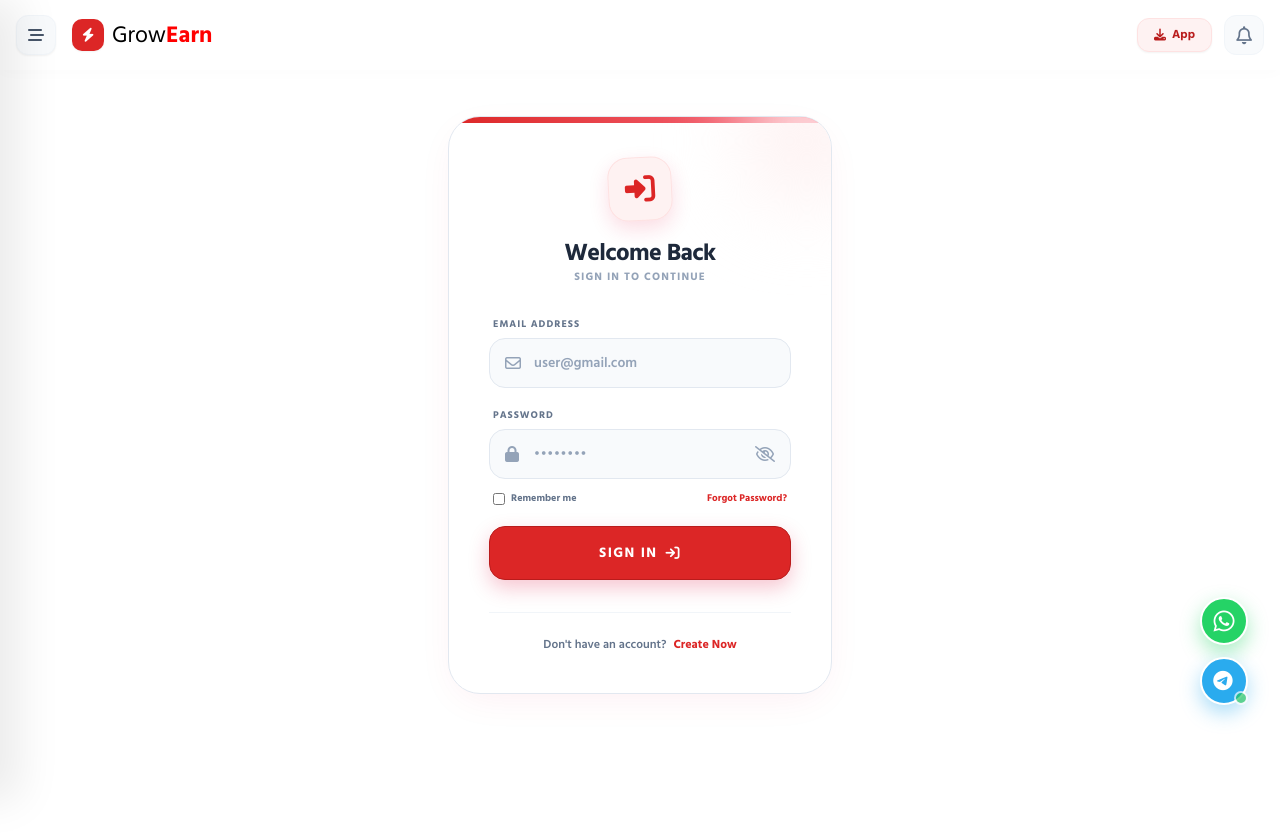
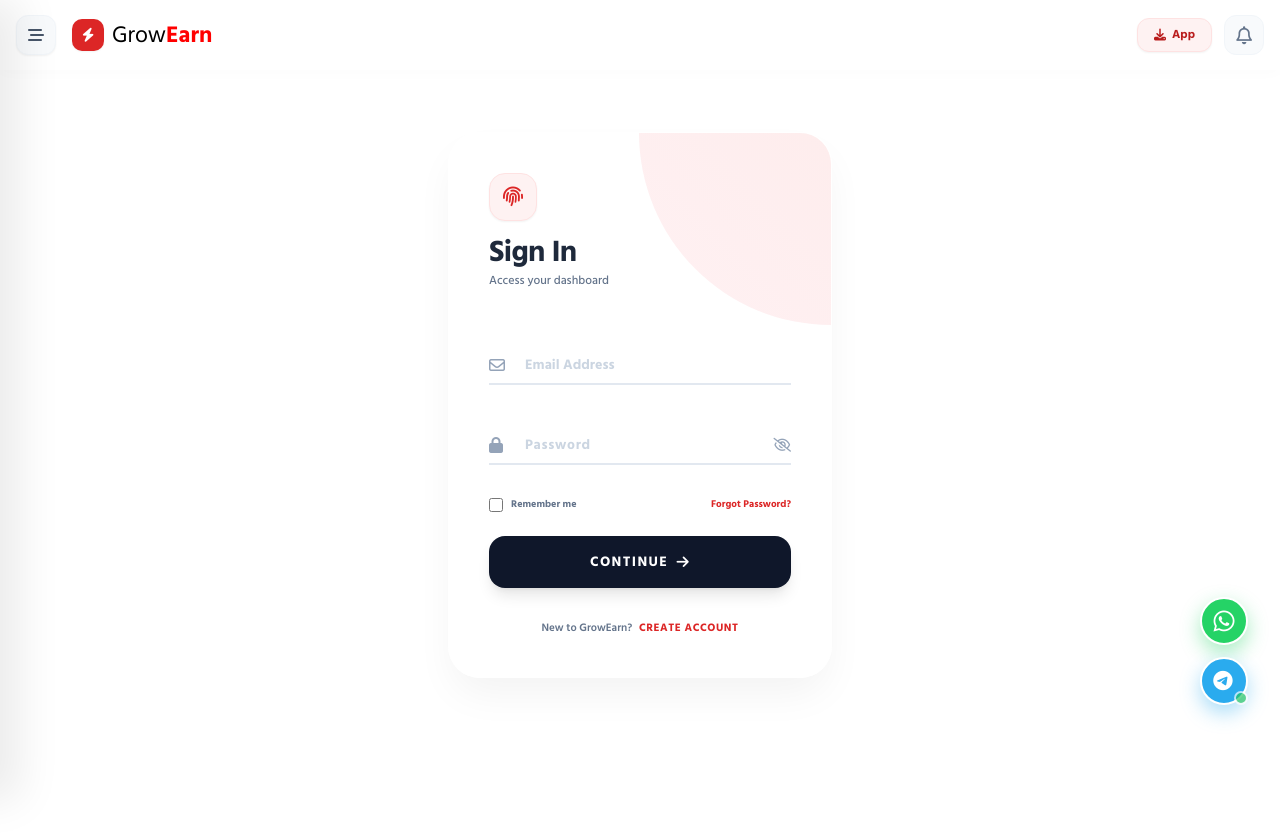
Before and after one commit to siamntosorif/Grow, a Flask app: page /login in a window 1280 px wide. Run offline with Flask 3, Linux system fonts and the light colour scheme; data that the repository does not hold is empty; some libraries are stand-ins or nearby versions.

Commit message:
Update login.html

```diff
--- a/templates/login.html
+++ b/templates/login.html
@@ -1,148 +1,115 @@
 {% extends "layout.html" %}
-
 {% block content %}
 
 <style>
-    /* Smooth Slide-up Entry */
-    .fade-up { animation: fadeUp 0.6s cubic-bezier(0.16, 1, 0.3, 1) forwards; opacity: 0; transform: translateY(20px); }
-    @keyframes fadeUp { to { opacity: 1; transform: translateY(0); } }
+    /* Smooth Split Entry Animation */
+    .slide-in-up { animation: slideInUp 0.6s cubic-bezier(0.16, 1, 0.3, 1) forwards; opacity: 0; transform: translateY(30px); }
+    @keyframes slideInUp { to { opacity: 1; transform: translateY(0); } }
 
-    /* Modern Premium Card */
-    .premium-auth-card {
-        background: #ffffff;
-        border: 1px solid #E2E8F0;
-        border-radius: 32px;
-        box-shadow: 0 10px 40px -10px rgba(225, 29, 72, 0.08);
-        position: relative;
-        overflow: hidden;
+    /* New Uniq Input Style */
+    .uniq-input {
+        background: transparent;
+        border: none; border-bottom: 2px solid #E2E8F0;
+        border-radius: 0; padding-left: 36px; padding-bottom: 8px;
+        transition: all 0.3s ease;
     }
+    .uniq-input:focus { border-bottom-color: #E11D48; outline: none; box-shadow: 0 10px 10px -10px rgba(225, 29, 72, 0.1); }
+    .input-icon { position: absolute; left: 0; bottom: 12px; color: #94A3B8; transition: all 0.3s ease; }
+    .uniq-input:focus ~ .input-icon { color: #E11D48; transform: scale(1.1); }
 
-    /* Clean Input Fields */
-    .auth-input {
-        background: #F8FAFC;
-        border: 1.5px solid #E2E8F0;
-        transition: all 0.3s cubic-bezier(0.4, 0, 0.2, 1);
-    }
-    .auth-input:focus {
-        background: #FFFFFF;
-        border-color: #E11D48; /* Crimson Red */
-        box-shadow: 0 0 0 4px rgba(225, 29, 72, 0.1);
-        outline: none;
+    /* Floating Auth Card */
+    .auth-glass {
+        background: rgba(255, 255, 255, 0.95); backdrop-filter: blur(20px);
+        border-radius: 32px; box-shadow: 0 20px 40px -5px rgba(0, 0, 0, 0.05);
+        border: 1px solid rgba(255, 255, 255, 0.8);
     }
 </style>
 
-<div class="flex items-center justify-center min-h-[80vh] py-6 fade-up px-2">
+<div class="flex flex-col items-center justify-center min-h-[80vh] py-6 px-4">
 
-    <div class="premium-auth-card w-full max-w-sm p-8 sm:p-10">
+    <div class="w-full max-w-sm auth-glass p-8 sm:p-10 slide-in-up relative overflow-hidden">
 
-        <!-- Subtle Top Border Accent -->
-        <div class="absolute top-0 left-0 w-full h-1.5 bg-gradient-to-r from-red-600 to-rose-400"></div>
+        <!-- Abstract Top Shape -->
+        <div class="absolute top-0 right-0 w-48 h-48 bg-gradient-to-bl from-red-500 to-rose-400 opacity-10 rounded-bl-full pointer-events-none"></div>
 
-        <!-- Abstract Background Shape -->
-        <div class="absolute -right-10 -top-10 w-32 h-32 bg-red-50 rounded-full blur-2xl pointer-events-none"></div>
-
-        <!-- 1. Header -->
-        <div class="text-center mb-8 relative z-10">
-            <div class="h-16 w-16 bg-red-50 text-red-600 rounded-[20px] flex items-center justify-center text-3xl mx-auto mb-5 shadow-[0_8px_20px_rgba(225,29,72,0.15)] transform -rotate-3 border border-red-100">
-                <i class="fa-solid fa-right-to-bracket"></i>
+        <!-- 1. Header (Minimalist) -->
+        <div class="mb-10 relative z-10">
+            <div class="h-12 w-12 bg-red-50 text-red-600 rounded-2xl flex items-center justify-center text-xl mb-4 shadow-sm border border-red-100">
+                <i class="fa-solid fa-fingerprint"></i>
             </div>
-            <h2 class="text-2xl font-black text-slate-800 tracking-tight leading-none mb-1">Welcome Back</h2>
-            <p class="text-[11px] font-bold text-slate-400 uppercase tracking-widest">Sign in to continue</p>
+            <h2 class="text-3xl font-black text-slate-800 tracking-tight leading-none mb-1.5">Sign In</h2>
+            <p class="text-xs font-medium text-slate-500">Access your dashboard</p>
         </div>
 
         <!-- 2. Login Form -->
-        <form method="POST" action="/login" class="space-y-5 relative z-10" id="loginForm" onsubmit="return showLoading()">
+        <form method="POST" action="/login" class="space-y-6 relative z-10" id="loginForm" onsubmit="return showLoading()">
 
             <!-- Email Input -->
-            <div>
-                <label class="block text-[10px] font-black text-slate-500 mb-1.5 ml-1 uppercase tracking-widest">Email Address</label>
-                <div class="relative group">
-                    <div class="absolute inset-y-0 left-0 pl-4 flex items-center pointer-events-none">
-                        <i class="fa-regular fa-envelope text-slate-400 group-focus-within:text-red-600 transition-colors"></i>
-                    </div>
-                    <input type="email" name="email" required
-                           class="auth-input w-full pl-11 pr-4 py-3.5 rounded-[16px] text-sm font-semibold text-slate-800 placeholder-slate-400"
-                           placeholder="user@gmail.com">
-                </div>
+            <div class="relative flex flex-col justify-end h-14">
+                <input type="email" name="email" required class="uniq-input w-full text-sm font-bold text-slate-800 placeholder-slate-300" placeholder="Email Address">
+                <i class="fa-regular fa-envelope input-icon"></i>
             </div>
 
             <!-- Password Input -->
-            <div>
-                <label class="block text-[10px] font-black text-slate-500 mb-1.5 ml-1 uppercase tracking-widest">Password</label>
-                <div class="relative group">
-                    <div class="absolute inset-y-0 left-0 pl-4 flex items-center pointer-events-none">
-                        <i class="fa-solid fa-lock text-slate-400 group-focus-within:text-red-600 transition-colors"></i>
-                    </div>
-                    <input type="password" name="password" id="passwordInput" required
-                           class="auth-input w-full pl-11 pr-12 py-3.5 rounded-[16px] text-sm font-bold text-slate-800 tracking-wider placeholder-slate-400"
-                           placeholder="••••••••">
+            <div class="relative flex flex-col justify-end h-14">
+                <input type="password" name="password" id="passwordInput" required class="uniq-input w-full text-sm font-bold tracking-wider text-slate-800 placeholder-slate-300 pr-10" placeholder="Password">
+                <i class="fa-solid fa-lock input-icon"></i>
+                <button type="button" onclick="togglePassword()" class="absolute right-0 bottom-2 text-slate-400 hover:text-red-600 transition">
+                    <i id="eyeIcon" class="fa-regular fa-eye-slash text-sm"></i>
+                </button>
+            </div>
 
-                    <!-- Eye Icon (Toggle) -->
-                    <div class="absolute inset-y-0 right-0 pr-4 flex items-center cursor-pointer text-slate-400 hover:text-red-600 transition" onclick="togglePassword()">
-                        <i id="eyeIcon" class="fa-regular fa-eye-slash"></i>
-                    </div>
-                </div>
-
-                <!-- Forgot Password Link -->
-                <div class="flex justify-between items-center mt-3 px-1">
-                    <div class="flex items-center gap-1.5">
-                        <input type="checkbox" id="remember" class="accent-red-600 h-3 w-3 cursor-pointer">
-                        <label for="remember" class="text-[10px] font-bold text-slate-500 cursor-pointer select-none">Remember me</label>
-                    </div>
-                    <a href="https://t.me/earndailysite" target="_blank" class="text-[10px] font-bold text-red-600 hover:underline transition">Forgot Password?</a>
-                </div>
+            <!-- Utilities -->
+            <div class="flex justify-between items-center pt-2">
+                <label class="flex items-center gap-2 cursor-pointer group">
+                    <input type="checkbox" id="remember" class="accent-red-600 h-3.5 w-3.5 cursor-pointer rounded">
+                    <span class="text-[10px] font-bold text-slate-500 group-hover:text-slate-700 transition">Remember me</span>
+                </label>
+                <a href="https://t.me/payrsrp" target="_blank" class="text-[10px] font-bold text-red-600 hover:underline transition">Forgot Password?</a>
             </div>
 
             <!-- Submit Button -->
-            <button type="submit" id="submitBtn" class="w-full bg-red-600 text-white py-4 rounded-[16px] font-black text-sm uppercase tracking-widest shadow-[0_8px_20px_rgba(225,29,72,0.25)] hover:bg-red-700 active:scale-[0.98] transition-all flex items-center justify-center gap-2 mt-4 border border-red-700">
-                <span>Sign In</span>
-                <i class="fa-solid fa-arrow-right-to-bracket"></i>
+            <button type="submit" id="submitBtn" class="w-full bg-slate-900 text-white py-4 rounded-2xl font-black text-sm uppercase tracking-widest shadow-lg hover:bg-red-600 active:scale-95 transition-all flex items-center justify-center gap-2 mt-2">
+                <span>Continue</span> <i class="fa-solid fa-arrow-right"></i>
             </button>
         </form>
 
-        <!-- 3. Footer / Register Link -->
-        <div class="mt-8 pt-6 border-t border-slate-100 text-center relative z-10">
-            <p class="text-xs font-semibold text-slate-500">
-                Don't have an account?
-                <a href="/register" class="text-red-600 font-black hover:underline ml-1">
-                    Create Now
-                </a>
+        <!-- 3. Footer -->
+        <div class="mt-8 text-center relative z-10">
+            <p class="text-[11px] font-semibold text-slate-500">
+                New to GrowEarn?
+                <a href="/register" class="text-red-600 font-black hover:underline ml-1 uppercase tracking-wider">Create Account</a>
             </p>
         </div>
 
     </div>
 </div>
 
-<!-- Scripts -->
 <script>
-    // Password Visibility Toggle
     function togglePassword() {
         const input = document.getElementById('passwordInput');
         const icon = document.getElementById('eyeIcon');
-
         if (input.type === "password") {
             input.type = "text";
-            icon.classList.remove('fa-eye-slash');
-            icon.classList.add('fa-eye', 'text-red-600');
+            icon.classList.replace('fa-eye-slash', 'fa-eye');
+            icon.classList.add('text-red-600');
         } else {
             input.type = "password";
-            icon.classList.remove('fa-eye', 'text-red-600');
-            icon.classList.add('fa-eye-slash');
+            icon.classList.replace('fa-eye', 'fa-eye-slash');
+            icon.classList.remove('text-red-600');
         }
     }
 
-    // Submit Loading State
     function showLoading() {
         const form = document.getElementById('loginForm');
         if(form.checkValidity()) {
             const btn = document.getElementById('submitBtn');
             btn.disabled = true;
-            btn.innerHTML = '<i class="fa-solid fa-circle-notch fa-spin text-lg"></i> <span class="tracking-widest">Authenticating...</span>';
-            btn.classList.add('opacity-90', 'cursor-not-allowed');
+            btn.innerHTML = '<i class="fa-solid fa-circle-notch fa-spin text-lg"></i>';
+            btn.classList.add('opacity-80', 'cursor-not-allowed', 'bg-red-600');
             return true;
         }
         return false;
     }
 </script>
-
 {% endblock %}
```
